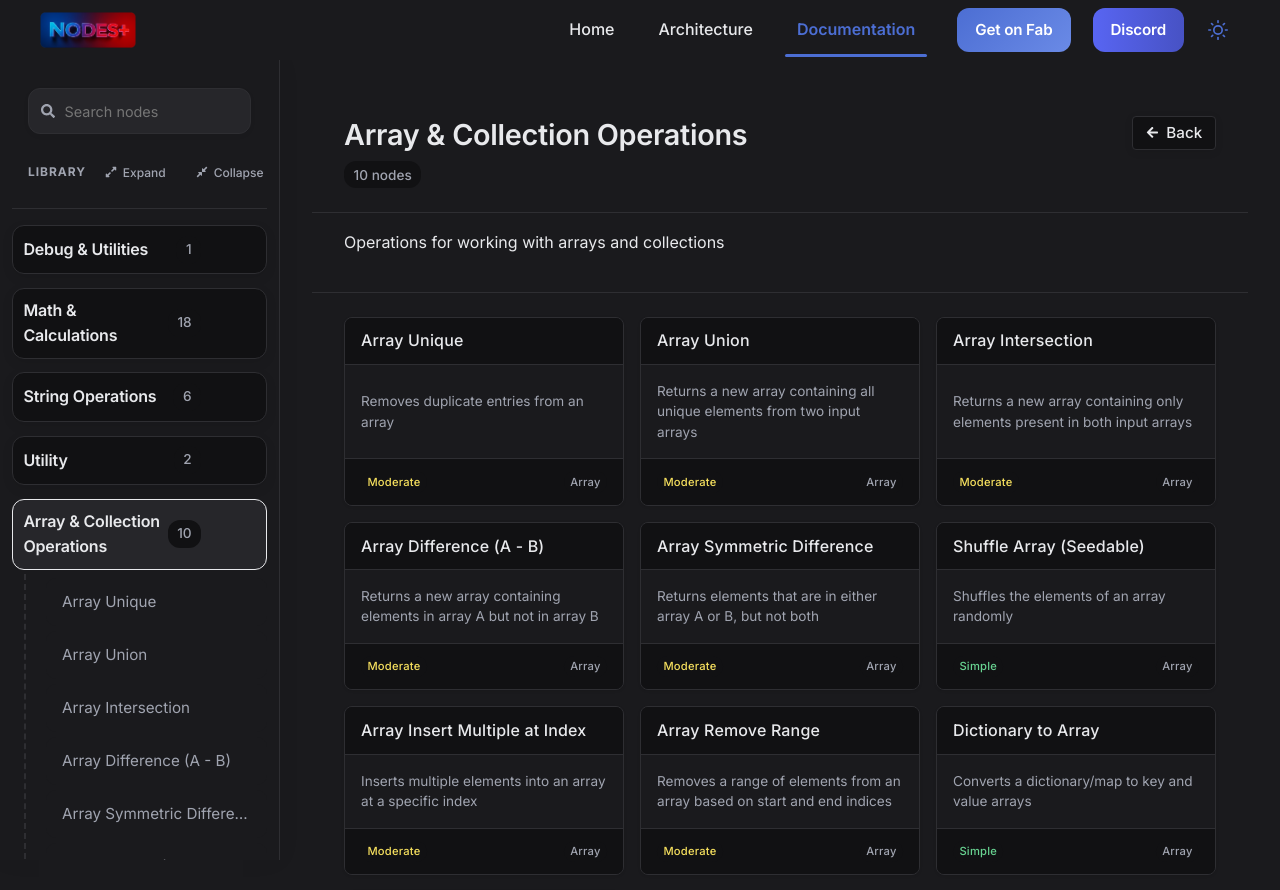
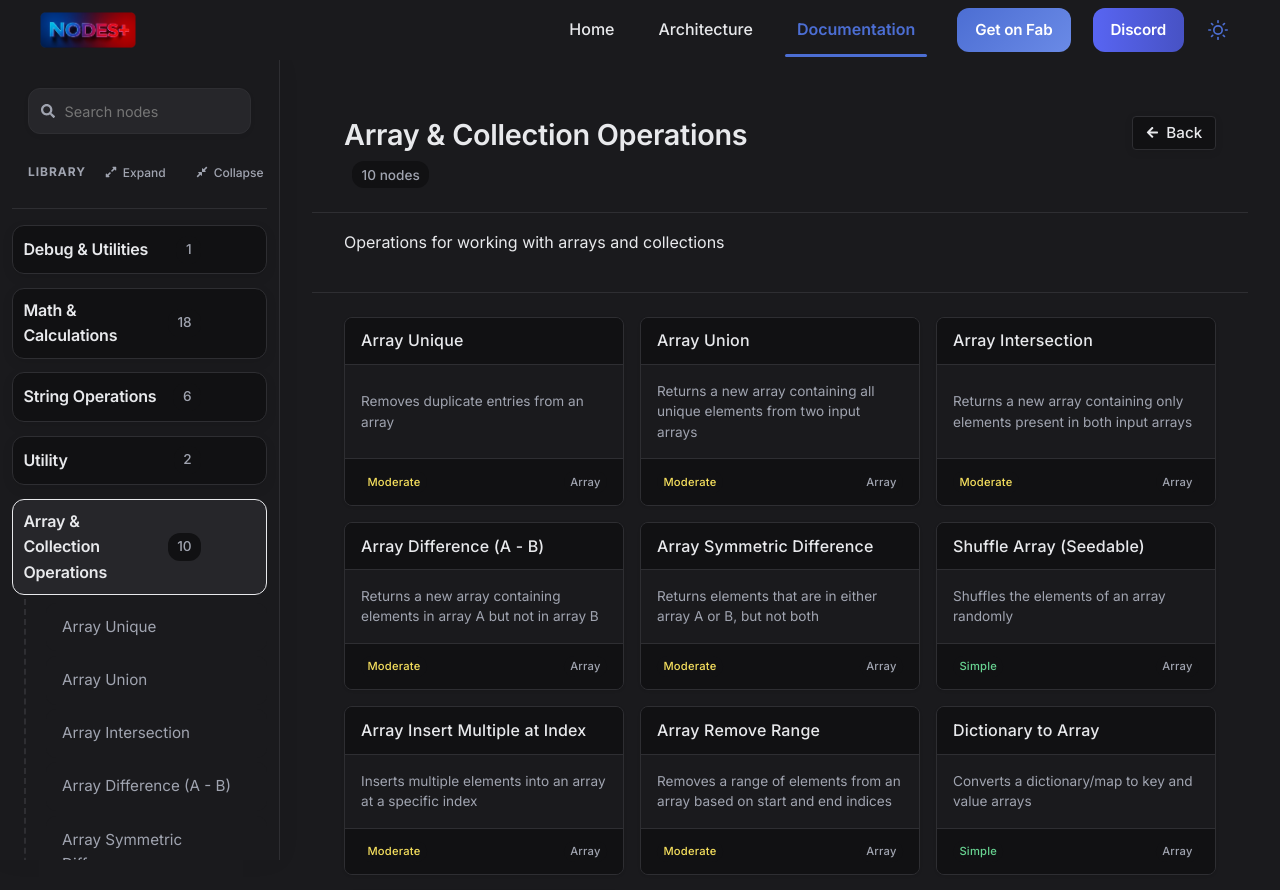
Before and after one commit to Sheriff99yt/NodesPlusWebsite, a React (Vite) app: page /NodesPlusWebsite/documentation/array in a window 1280 px wide. Shown: the top 890 px of the page. Built offline with nearby package versions, Linux system fonts and the light colour scheme.

Commit message:
Polish docs sidebar scroll, counts, and mobile drawer.

```diff
--- a/src/components/common/Navbar.tsx
+++ b/src/components/common/Navbar.tsx
@@ -74,7 +74,7 @@ const Navbar = () => {
   return (
     <header className={`navbar ${theme}`} role="banner">
       <div className="navbar-content">
-        <RouterLink to="/" className="navbar-logo-link" onClick={closeMenu}>
+        <RouterLink to="/" className="navbar-logo-link" aria-label="Nodes Plus home" onClick={closeMenu}>
           <img
             className="navbar-logo navbar-logo-image"
             src={LOGO_SRC}
--- a/src/components/docs/NodeCategoryList.tsx
+++ b/src/components/docs/NodeCategoryList.tsx
@@ -120,7 +120,8 @@ const NodeCategoryList: React.FC<NodeCategoryListProps> = ({
                     e.stopPropagation();
                     toggleCategory(category.id);
                   }}
-                  aria-label={isExpanded ? 'Collapse category' : 'Expand category'}
+                  aria-expanded={isExpanded}
+                  aria-label={isExpanded ? `Collapse ${category.name}` : `Expand ${category.name}`}
                 >
                   {isExpanded ? <FaChevronDown /> : <FaChevronRight />}
                 </button>
@@ -144,7 +145,7 @@ const NodeCategoryList: React.FC<NodeCategoryListProps> = ({
                         }}
                       >
                         <div className="node-item-info">
-                          <span className="node-name">{node.name}</span>
+                          <span className="node-name" title={node.name}>{node.name}</span>
                         </div>
                       </div>
                     );
--- a/src/pages/Documentation.tsx
+++ b/src/pages/Documentation.tsx
@@ -87,7 +87,7 @@ const DefaultDocumentationPanel = ({ categories, onSelectCategory }: { categorie
                   <div className="docs-category-icon-wrapper">
                     {getCategoryIcon(category.id)}
                   </div>
-                  <span className="docs-category-node-count">{getNodesByCategory(category.id).length} nodes</span>
+                  <span className="docs-category-node-count">{getNodesByCategory(category.id).length === 1 ? "1 node" : `${getNodesByCategory(category.id).length} nodes`}</span>
                 </div>
                 <h3>{category.name}</h3>
                 <p>{category.description || `A collection of ${category.name.toLowerCase()} blueprint nodes`}</p>
--- a/src/styles/Documentation.css
+++ b/src/styles/Documentation.css
@@ -991,3 +991,24 @@ button.search-result-item {
     padding-bottom: 7rem;
   }
 }
+
+
+.documentation-page .sidebar-inner {
+  overflow-y: auto;
+}
+.documentation-page .sidebar {
+  overflow: hidden;
+}
+@media (max-width: 768px) {
+  .documentation-page .sidebar.mobile-visible {
+    width: 100%;
+    max-width: 100%;
+  }
+  .documentation-page .mobile-overlay.visible {
+    background: rgba(8, 10, 16, 0.72);
+  }
+}
+.docs-category-node-count {
+  font-size: 0.8rem;
+  font-weight: 600;
+}
--- a/src/styles/NodeCategoryList.css
+++ b/src/styles/NodeCategoryList.css
@@ -564,3 +564,16 @@
   margin-left: auto;
   flex-shrink: 0;
 }
+
+.category-count,
+.node-count-badge {
+  flex-shrink: 0;
+  margin-left: 0.5rem;
+}
+.node-name {
+  display: -webkit-box;
+  -webkit-line-clamp: 2;
+  -webkit-box-orient: vertical;
+  overflow: hidden;
+  white-space: normal;
+}
```
